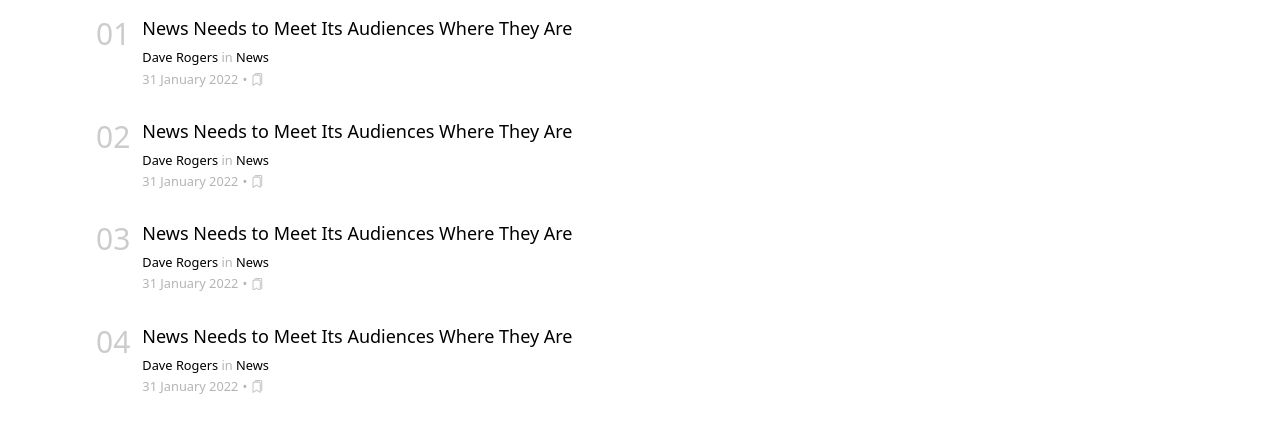
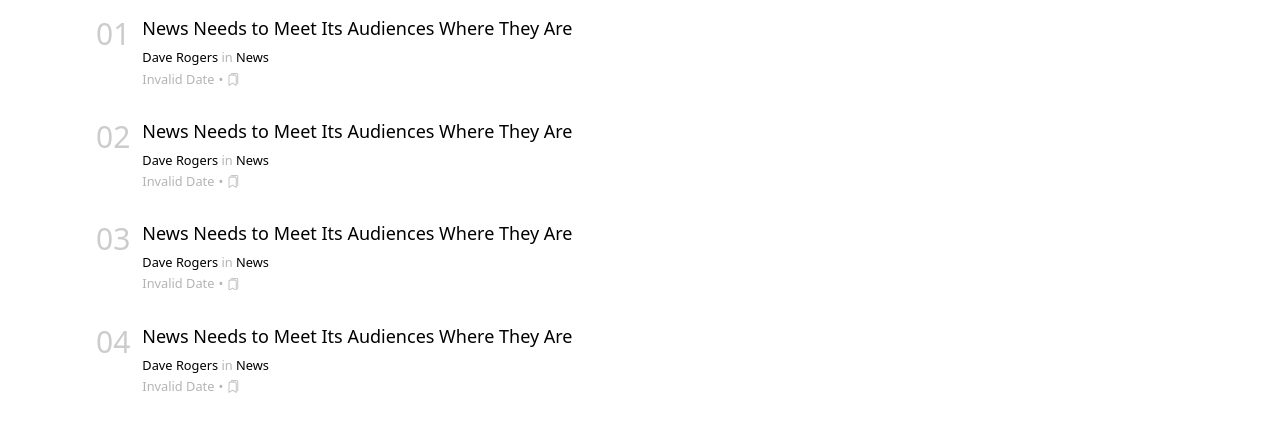
Before and after one commit to HelloTanvir/blog-site-frontend, a Next.js app: page /profile in a window 1280 px wide. Shown: the part 376-797 px from the top of the page. Built offline with nearby package versions, Linux system fonts and the light colour scheme; no server answers.

Commit message:
date display correction

```diff
--- a/src/components/PostMetaData.tsx
+++ b/src/components/PostMetaData.tsx
@@ -1,6 +1,5 @@
 import Image from 'next/image';
 import Link from 'next/link';
-import React from 'react';
 import { BsBookmarks, BsBookmarksFill } from 'react-icons/bs';
 
 interface Props {
@@ -55,7 +54,7 @@ const PostMetaData = ({
 
             <div className="flex items-center gap-1">
                 {/* date */}
-                <span className="font-medium">{date}</span>
+                <span className="font-medium">{new Date(+date).toDateString()}</span>
 
                 {` • `}
 
```
